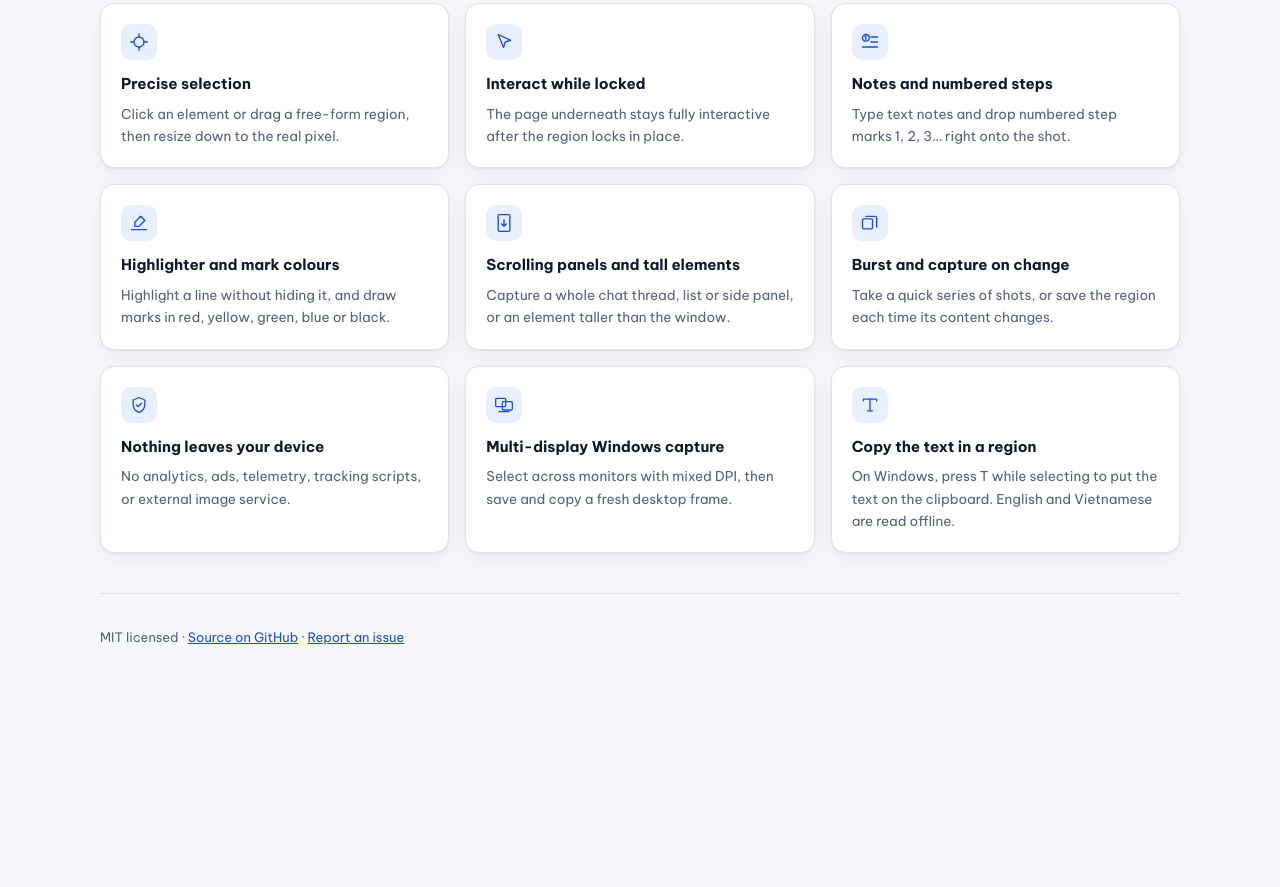
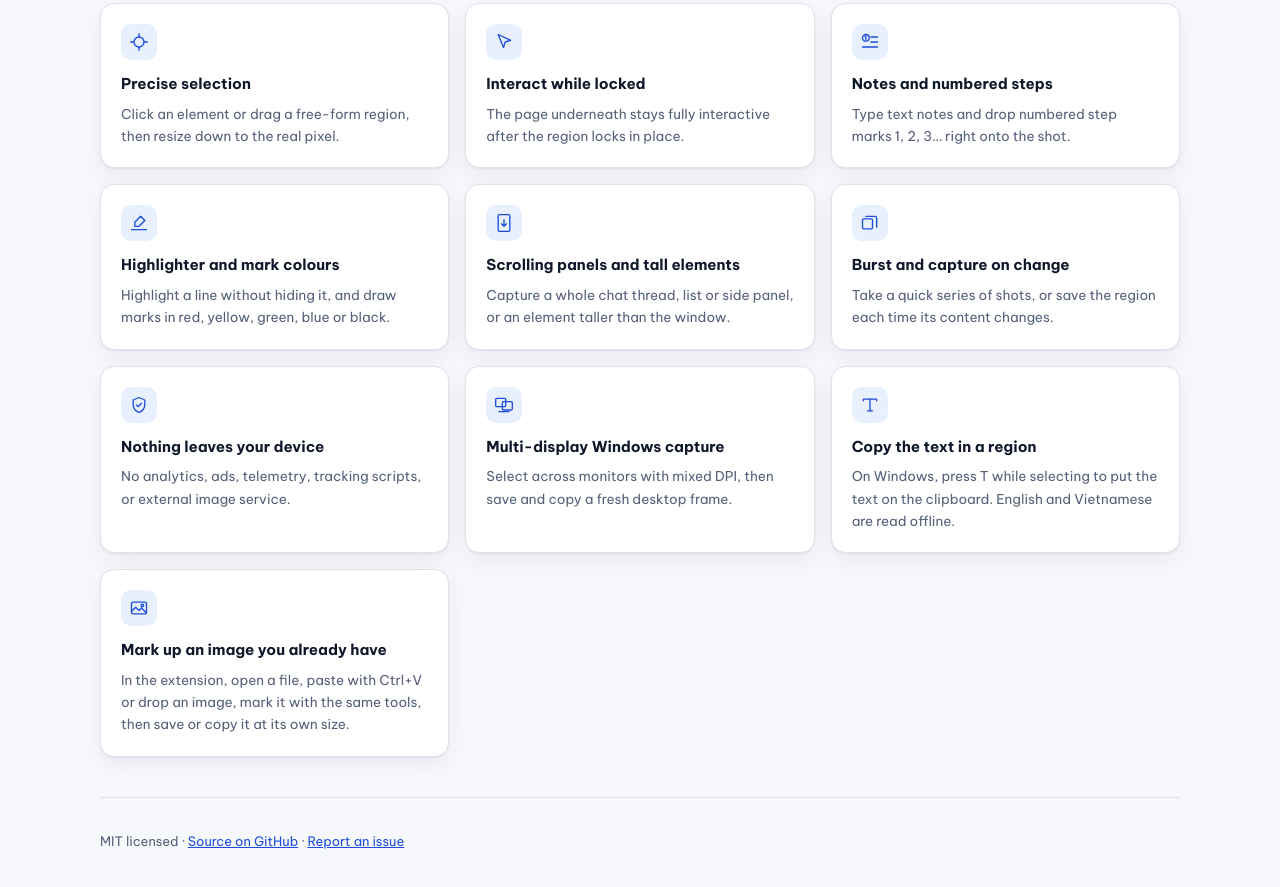
Before and after one commit to vannt-dev/region-snap, a browser extension: page docs/index.html in a window 1280 px wide. Shown: the part 763-1650 px from the top of the page. Before the commit the page ends 1473 px from the top, so only its background shows below. Drawn offline with Linux system fonts and the light colour scheme.

Commit message:
chore: prepare v1.7.0 release (#48)
Version 1.7.0: open or paste an image to mark up; toolbar colours back.

```diff
--- a/docs/index.html
+++ b/docs/index.html
@@ -268,6 +268,27 @@
               Vietnamese are read offline.
             </p>
           </article>
+          <article class="feature">
+            <span class="feature-icon">
+              <svg
+                viewBox="0 0 24 24"
+                fill="none"
+                stroke="currentColor"
+                stroke-width="1.6"
+                stroke-linecap="round"
+                stroke-linejoin="round"
+              >
+                <rect x="3" y="5" width="18" height="14" rx="2" />
+                <path d="m3 16 5-5 4 4 3-3 6 6" />
+                <circle cx="16" cy="9" r="1.5" />
+              </svg>
+            </span>
+            <h3>Mark up an image you already have</h3>
+            <p>
+              In the extension, open a file, paste with Ctrl+V or drop an image, mark it with the
+              same tools, then save or copy it at its own size.
+            </p>
+          </article>
         </div>
       </section>
 
--- a/package.json
+++ b/package.json
@@ -1,7 +1,7 @@
 {
   "name": "region-snap",
   "productName": "Region Snap",
-  "version": "1.6.0",
+  "version": "1.7.0",
   "private": true,
   "description": "Region screenshot utility for Windows and Chrome",
   "main": "desktop/main.cjs",
--- a/scripts/smoke.mjs
+++ b/scripts/smoke.mjs
@@ -66,7 +66,7 @@ try {
       globalThis.chrome = {
         i18n: { getMessage: (key) => key },
         runtime: {
-          getManifest: () => ({ version: "1.6.0" }),
+          getManifest: () => ({ version: "1.7.0" }),
           onMessage: {
             addListener: (listener) => { globalThis.__regionSnapListener = listener; },
             removeListener: (listener) => {
```
Also changed, not shown: manifest.json, 1 other file.
